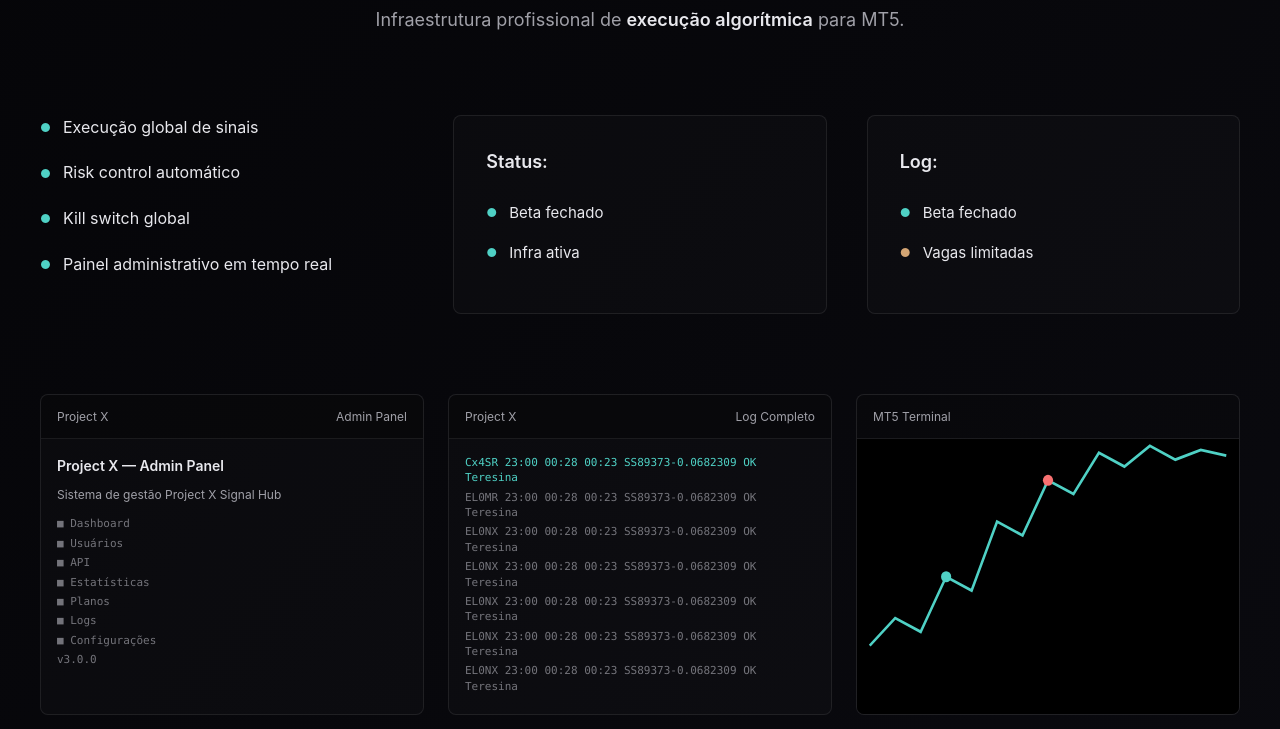
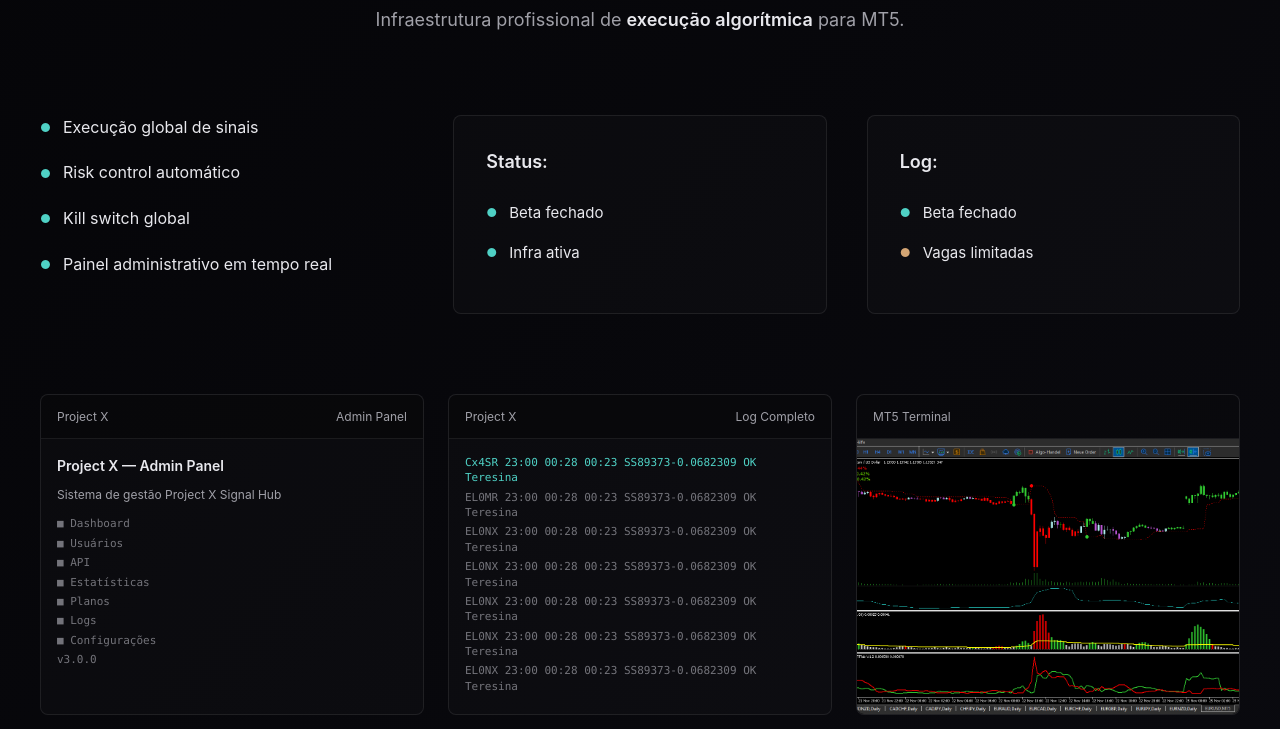
Before and after one commit to projeto-x-trading/project-x, a plain HTML site: page index.html in a window 1280 px wide. Shown: the part 223-952 px from the top of the page. Drawn offline with Linux system fonts and the light colour scheme.

Commit message:
feat: improve MT5 terminal with real platform image

```diff
--- a/index.html
+++ b/index.html
@@ -446,12 +446,8 @@
         <div class="dashboard-header">
           <span>MT5 Terminal</span>
         </div>
-        <div class="dashboard-content" style="background: #000; position: relative;">
-          <svg width="100%" height="100%" viewBox="0 0 300 200" preserveAspectRatio="none" style="position: absolute; top: 0; left: 0;">
-            <polyline points="10,150 30,130 50,140 70,100 90,110 110,60 130,70 150,30 170,40 190,10 210,20 230,5 250,15 270,8 290,12" fill="none" stroke="#4fd1c5" stroke-width="2"/>
-            <circle cx="70" cy="100" r="4" fill="#4fd1c5"/>
-            <circle cx="150" cy="30" r="4" fill="#f87171"/>
-          </svg>
+        <div class="dashboard-content" style="background: #000; position: relative; padding: 0; overflow: hidden;">
+          <img src="mt5_terminal.png" alt="MT5 Terminal" style="width: 100%; height: 100%; object-fit: cover;">
         </div>
       </div>
     </div>
```
Also changed, not shown: mt5_terminal.png (added).
